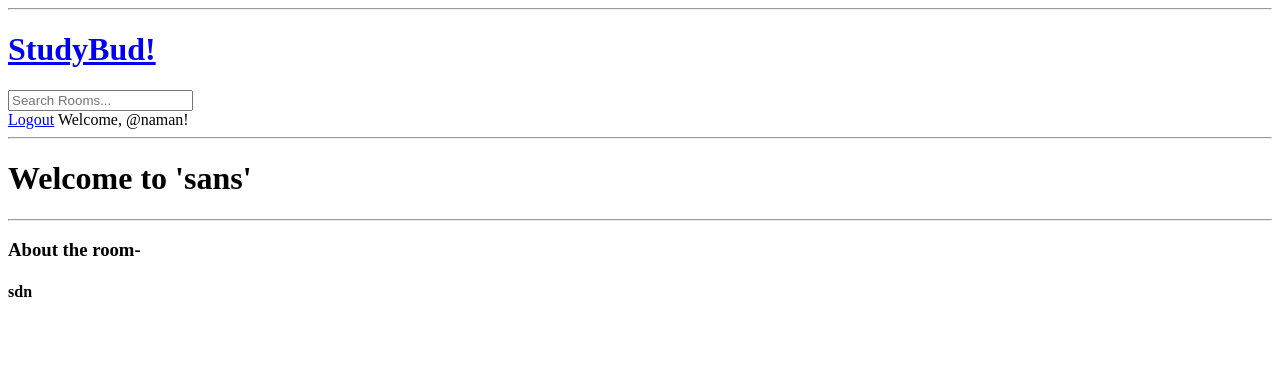
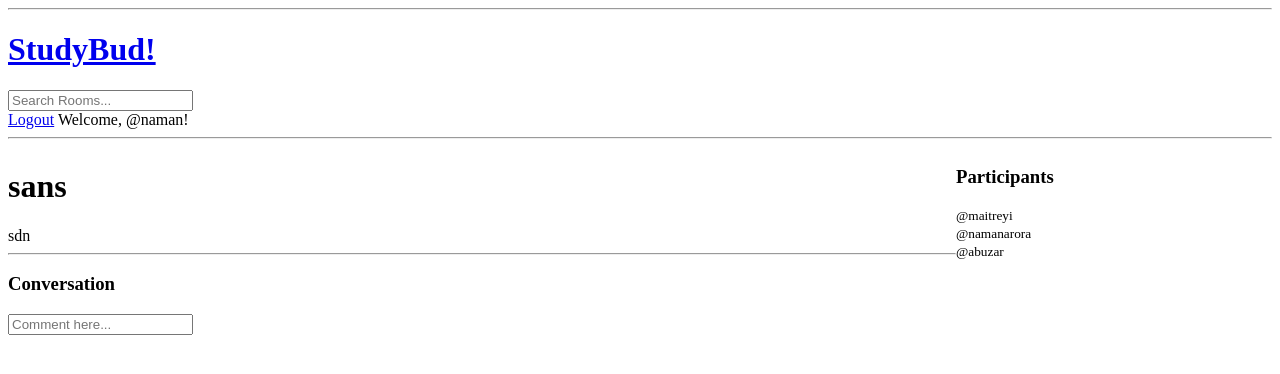
Before and after one commit to namanarora3/learningDjango, a Django app: page /room/13/ in a window 1280 px wide. Shown: the top 374 px of the page. Run offline with Django 4.2, Linux system fonts and the light colour scheme; a user stored in the database is signed in; data comes from the database, SQL or seed files in the repository; both versions use the stored data as it was after the commit; data that the repository does not hold is empty.

Commit message:
Comments and participantss added

```diff
--- a/base/models.py
+++ b/base/models.py
@@ -13,7 +13,7 @@ class Room(models.Model):
   topic=models.ForeignKey(Topic,on_delete=models.SET_NULL,null=True)
   name=models.CharField(max_length=200)
   description=models.TextField(null=True, blank=True)
-  # participants=mode
+  participants=models.ManyToManyField(User,related_name="participants")
   updated=models.DateTimeField(auto_now=True)
   created=models.DateTimeField(auto_now_add=True)
 
--- a/base/templates/base/home.html
+++ b/base/templates/base/home.html
@@ -18,7 +18,7 @@
     </div>
     {% for topic in topics %}
     <div>
-      -<a href="{% url 'home' %}?q={{ topic.name }}"> {{topic.name}} </a>
+      -<a href="{% url 'home' %}?q={{ topic.name|urlencode }}"> {{topic.name}} </a>
     </div>
     {% endfor%}
 
--- a/base/templates/base/room.html
+++ b/base/templates/base/room.html
@@ -2,8 +2,53 @@
 
 {% block content %}
 
-  <h1>Welcome to '{{ room.name }}'</h1><hr>
-  <h3>About the room-</h3>
-  <h4>{{ room.description }}</h4>
+<style>
+  .style-container{
+    display: grid;
+    grid-template-columns: 3fr 1fr;
+  }
+</style>
+<div class="style-container">
+  <div>
+    <h1>{{ room.name }}</h1>
+    <span>{{ room.description }}</span>
+    <hr>
+      <div class="comment-wrapper">
+      <h3>Conversation</h3>
+      {% for message in room_messages %}
+      <div>
+        <small>@{{ message.user }} {{ message.created|timesince }} ago</small>
+        {% if message.user == request.user %}
+        <a href="{% url 'delete-message' message.id %}">Delete</a>
+        {% endif %}
+        <p>{{ message.body }}</p>
+        <hr>
+      </div>
+      {% endfor %}
+    </div>
+
+    {% if request.user.is_authenticated %}
+    <div class="comment-form">
+      <form action=""method='POST'>
+        {% csrf_token %}
+        <input type="text" placeholder="Comment here..." name="body">
+      </form>
+    </div>
+    {% endif %}
+
+
+  </div>
+
+  <div>
+    <h3>Participants</h3>
+    {% for participant in participants %}
+    <div>
+      <small>@{{participant.username }}</small>
+    </div>
+    {% endfor %}
+  </div>
+</div>
+
+
 
 {% endblock %}
--- a/base/urls.py
+++ b/base/urls.py
@@ -3,10 +3,12 @@ from . import views
 
 urlpatterns = [
   path('login/',views.loginPage,name="login"),
+  path('register/',views.registerPage,name="register"),
   path('logout/',views.logoutPage,name="logout"),
   path('',views.home,name="home"),
   path('room/<str:pk>/',views.room,name="room"),
   path('room-form/',views.room_form,name="room_form"),
   path('update-form/<str:pk>/',views.updateRoom,name='update-form'),
-  path('delete-form/<str:pk>/',views.deleteRoom,name='delete-form')
+  path('delete-form/<str:pk>/',views.deleteRoom,name='delete-form'),
+  path('delete-message/<str:pk>/',views.delete_message,name='delete-message')
 ]
--- a/base/views.py
+++ b/base/views.py
@@ -1,11 +1,12 @@
 from django.shortcuts import render,redirect
 from django.http import HttpResponse
 from django.contrib.auth.models import User
+from django.contrib.auth.forms import UserCreationForm
 from django.contrib import messages
 from django.contrib.auth import login,authenticate,logout
 from django.contrib.auth.decorators import login_required
 from django.db.models  import Q
-from .models import Room,Topic
+from .models import Room,Topic, Message
 from .forms import RoomForm
 # Create your views here.
 # rooms=[
@@ -18,7 +19,7 @@ def loginPage(request):
     if(request.user.is_authenticated):
         return redirect('home')
     if request.method == "POST":
-        username= request.POST.get('username')
+        username= request.POST.get('username').lower()
         password= request.POST.get('password')
 
         try:
@@ -32,8 +33,24 @@ def loginPage(request):
             login(request,user)
             return redirect('home')
 
-    context={}
+    context={"page":'login'}
     return render(request,'base/login_registration.html',context)
+
+def registerPage(request):
+    form = UserCreationForm()
+
+    if request.method == "POST":
+        form = UserCreationForm(request.POST)
+        if form.is_valid():
+            user = form.save(commit=False)
+            user.username = user.username.lower()
+            user.save()
+            login(request,user)
+            return redirect('home')
+        else:
+            messages.error(request,"An error occured during registration")
+    context = {'form':form}
+    return render(request,'base/login_registration.html', context)
 
 def logoutPage(request):
     logout(request)
@@ -52,11 +69,17 @@ def home(request):
 
 def room(request,pk):
     i=Room.objects.get(id=pk)
-    # for x in rooms:
-    #     if x['id']==int(pk):
-    #         i=x
-
-    context={"room":i}
+    room_messages=i.message_set.all().order_by("-created")
+    participants = i.participants.all()
+    if request.method == "POST":
+        new_message = Message.objects.create(
+            user = request.user,
+            room = i,
+            body = request.POST.get('body')
+        )
+        i.participants.add(request.user)
+        return redirect('room',pk=i.id)
+    context={"room":i,"room_messages":room_messages,"participants":participants}
     return render(request,'base/room.html',context)
 
 @login_required(login_url='login')
@@ -95,3 +118,15 @@ def deleteRoom(request,pk):
         return render(request,'base/delete.html',{'obj':room})
     else:
         return HttpResponse("you arent allowed here!!")
+
+@login_required(login_url='login')
+def delete_message(request,pk):
+    room_message=Message.objects.get(id=pk)
+    if(request.user == room_message.user):
+        if request.method == 'POST':
+            x=room_message.room.id
+            room_message.delete()
+            return redirect('room',pk=x)
+        return render(request,'base/delete.html',{'obj':room_message})
+    else:
+        return HttpResponse("you arent allowed here!!")
```
Also changed, not shown: base/templates/base/login_registration.html (+16 -0 lines), base/migrations/0003_alter_room_options_room_participants.py (added), db.sqlite3.
